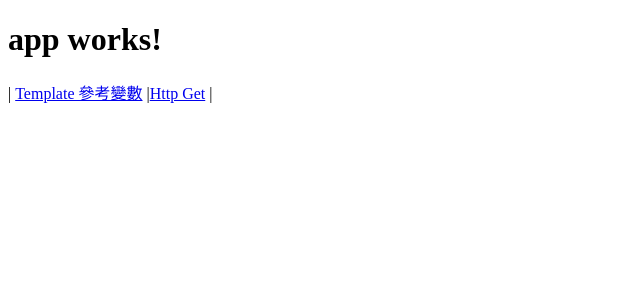
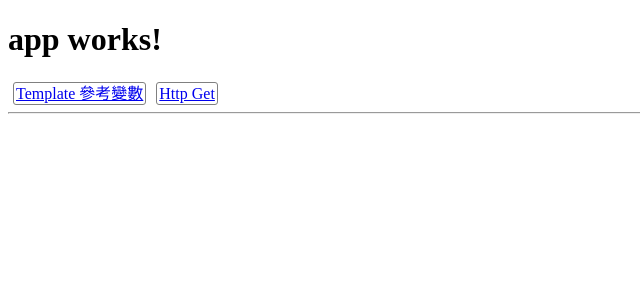
Before and after one commit to simie-cc/angular-advanced-demo, an Angular app: page / in a window 1280 px wide. Shown: the top 300 px of the page, without its empty margins (0-640 px from the left). Built offline with nearby package versions, Linux system fonts and the light colour scheme.

Commit message:
:wrench: 樣式調整

```diff
--- a/src/app/app.component.html
+++ b/src/app/app.component.html
@@ -3,12 +3,11 @@
 </h1>
 
 <div class="menu">
-    |
     <div *ngFor="let r of routes">
         <span *ngIf="r.data">
-            <a [routerLink]="'/' + r.path">{{ r.data.label }}</a> |
+            <a [routerLink]="'/' + r.path">{{ r.data.label }}</a>
         </span>
     </div>
 </div>
-
+<hr>
 <router-outlet></router-outlet>
--- a/src/styles.css
+++ b/src/styles.css
@@ -3,3 +3,10 @@
 .menu > div {
     display: inline-block;
 }
+
+.menu > div > span {
+    margin: 0 5px;
+    padding: 2px;
+    border: 1px solid gray;
+    border-radius: 3px;
+}
```
